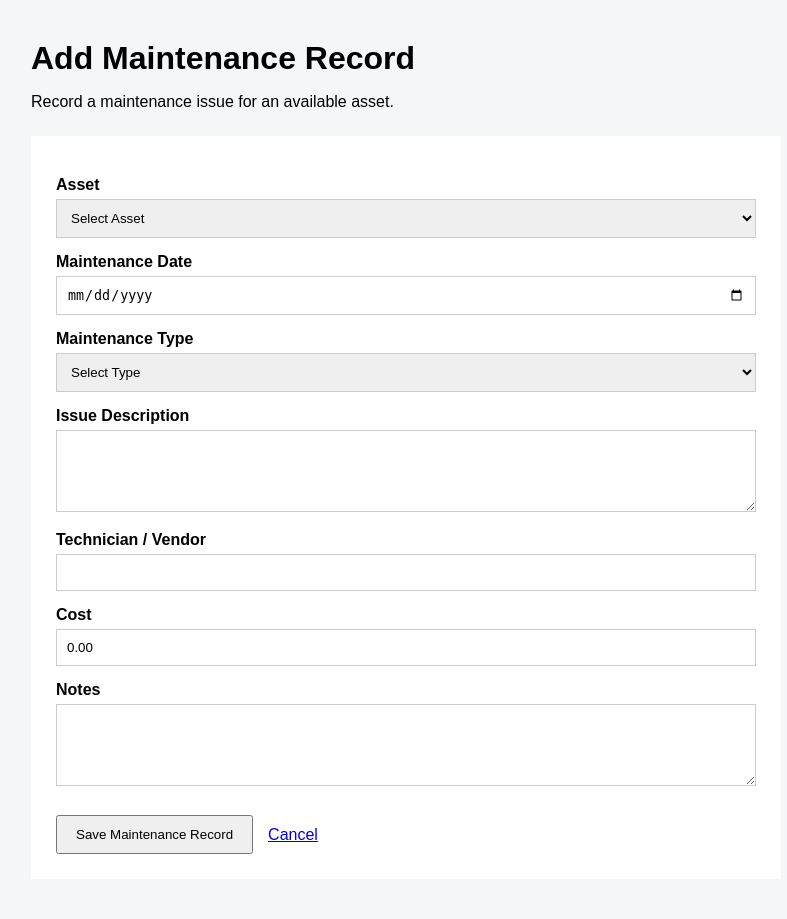
After one commit to pauljohnsuela64-prog/IT-Asset-Management-System, a Flask app: template templates/add_maintenance.html in a window 1280 px wide. The commit adds this page. Shown: the whole page, without its empty margins (33-820 px from the left). Run offline with Flask 3, Linux system fonts and the light colour scheme; the template is opened without the code that fills it, so the values that code supplies are empty.

Commit message:
Add maintenance record creation workflow

```diff
--- a/app.py
+++ b/app.py
@@ -3,6 +3,11 @@ from flask import Flask, render_template, request, redirect, url_for, abort
 
 import mysql.connector
 
+from maintenance_repository import (
+    get_all_maintenance_records,
+    get_maintainable_assets,
+    create_maintenance_record,
+)
 from employee_repository import (
     get_all_employees,
     create_employee,
@@ -513,5 +518,89 @@ def return_asset_route(assignment_id):
         assignment=assignment,
         error=error,
     )
+
+@app.route("/maintenance")
+def maintenance():
+    records = get_all_maintenance_records()
+
+    return render_template(
+        "maintenance.html",
+        records=records,
+    )
+
+@app.route("/maintenance/add", methods=["GET", "POST"])
+def add_maintenance():
+    assets = get_maintainable_assets()
+    error = None
+
+    if request.method == "POST":
+        asset_id = request.form.get("asset_id", "").strip()
+        maintenance_date = request.form.get("maintenance_date", "").strip()
+        maintenance_type = request.form.get("maintenance_type", "").strip()
+        issue_description = request.form.get("issue_description", "").strip()
+
+        technician_vendor = (
+            request.form.get("technician_vendor", "").strip() or None
+        )
+
+        cost = request.form.get("cost", "").strip() or "0"
+        notes = request.form.get("notes", "").strip() or None
+
+        if not asset_id:
+            error = "Please select an asset."
+
+        elif not maintenance_date:
+            error = "Maintenance Date is required."
+
+        elif not maintenance_type:
+            error = "Maintenance Type is required."
+
+        elif not issue_description:
+            error = "Issue Description is required."
+
+        else:
+            try:
+                maintenance_date_value = date.fromisoformat(
+                    maintenance_date
+                )
+
+                if maintenance_date_value > date.today():
+                    error = "Maintenance Date cannot be in the future."
+
+                else:
+                    cost_value = float(cost)
+
+                    if cost_value < 0:
+                        error = "Cost cannot be negative."
+
+                    else:
+                        create_maintenance_record(
+                            int(asset_id),
+                            maintenance_date_value,
+                            maintenance_type,
+                            issue_description,
+                            technician_vendor,
+                            cost_value,
+                            notes,
+                        )
+
+                        return redirect(url_for("maintenance"))
+
+            except ValueError as error_message:
+                error = str(error_message)
+
+            except mysql.connector.Error:
+                error = (
+                    "Unable to create the maintenance record. "
+                    "Please try again."
+                )
+
+    return render_template(
+        "add_maintenance.html",
+        assets=assets,
+        error=error,
+    )
+
+
 if __name__ == "__main__":
     app.run(debug=True, use_reloader=False)
--- /dev/null
+++ b/database/maintenance_records.sql
@@ -0,0 +1,30 @@
+CREATE TABLE IF NOT EXISTS maintenance_records (
+    maintenance_id INT AUTO_INCREMENT PRIMARY KEY,
+
+    asset_id INT NOT NULL,
+
+    maintenance_date DATE NOT NULL,
+    maintenance_type VARCHAR(50) NOT NULL,
+
+    issue_description TEXT NOT NULL,
+    action_taken TEXT DEFAULT NULL,
+
+    technician_vendor VARCHAR(150) DEFAULT NULL,
+
+    cost DECIMAL(10, 2) NOT NULL DEFAULT 0.00,
+
+    status VARCHAR(30) NOT NULL DEFAULT 'Open',
+
+    completed_date DATE DEFAULT NULL,
+
+    notes TEXT DEFAULT NULL,
+
+    created_at TIMESTAMP DEFAULT CURRENT_TIMESTAMP,
+
+    updated_at TIMESTAMP DEFAULT CURRENT_TIMESTAMP
+        ON UPDATE CURRENT_TIMESTAMP,
+
+    CONSTRAINT fk_maintenance_asset
+        FOREIGN KEY (asset_id)
+        REFERENCES assets(asset_id)
+);
--- /dev/null
+++ b/templates/add_maintenance.html
@@ -0,0 +1,155 @@
+<!DOCTYPE html>
+<html lang="en">
+
+<head>
+    <meta charset="UTF-8">
+
+    <meta
+        name="viewport"
+        content="width=device-width, initial-scale=1.0"
+    >
+
+    <title>Add Maintenance Record</title>
+
+    <link
+        rel="stylesheet"
+        href="{{ url_for('static', filename='css/style.css') }}"
+    >
+</head>
+
+<body>
+
+<div class="container">
+
+    <h1>Add Maintenance Record</h1>
+
+    <p>
+        Record a maintenance issue for an available asset.
+    </p>
+
+    {% if error %}
+        <div class="error">
+            {{ error }}
+        </div>
+    {% endif %}
+
+    <form method="POST">
+
+        <label>Asset</label>
+
+        <select name="asset_id" required>
+
+            <option value="">
+                Select Asset
+            </option>
+
+            {% for asset in assets %}
+
+                <option value="{{ asset.asset_id }}">
+                    {{ asset.asset_tag }}
+                    -
+                    {{ asset.device_name }}
+                    -
+                    {{ asset.brand }}
+                    {{ asset.model or '' }}
+                </option>
+
+            {% endfor %}
+
+        </select>
+
+
+        <label>Maintenance Date</label>
+
+        <input
+            type="date"
+            name="maintenance_date"
+            required
+        >
+
+
+        <label>Maintenance Type</label>
+
+        <select name="maintenance_type" required>
+
+            <option value="">
+                Select Type
+            </option>
+
+            <option value="Repair">
+                Repair
+            </option>
+
+            <option value="Preventive Maintenance">
+                Preventive Maintenance
+            </option>
+
+            <option value="Inspection">
+                Inspection
+            </option>
+
+            <option value="Upgrade">
+                Upgrade
+            </option>
+
+            <option value="Other">
+                Other
+            </option>
+
+        </select>
+
+
+        <label>Issue Description</label>
+
+        <textarea
+            name="issue_description"
+            rows="4"
+            required
+        ></textarea>
+
+
+        <label>Technician / Vendor</label>
+
+        <input
+            type="text"
+            name="technician_vendor"
+        >
+
+
+        <label>Cost</label>
+
+        <input
+            type="number"
+            name="cost"
+            min="0"
+            step="0.01"
+            value="0.00"
+        >
+
+
+        <label>Notes</label>
+
+        <textarea
+            name="notes"
+            rows="4"
+        ></textarea>
+
+
+        <div class="form-actions">
+
+            <button type="submit">
+                Save Maintenance Record
+            </button>
+
+            <a href="{{ url_for('maintenance') }}">
+                Cancel
+            </a>
+
+        </div>
+
+    </form>
+
+</div>
+
+</body>
+</html>
--- a/templates/assets.html
+++ b/templates/assets.html
@@ -26,6 +26,10 @@
 
     <a href="{{ url_for('employees') }}">
     Employee Management
+    </a>
+
+    <a href="{{ url_for('maintenance') }}">
+    Maintenance History
     </a>
 
     <a href="{{ url_for('assignments') }}">
```
Also changed, not shown: maintenance_repository.py (added, +174 -0 lines), setup_maintenance.py (added, +36 -0 lines), templates/maintenance.html (added, +118 -0 lines).
